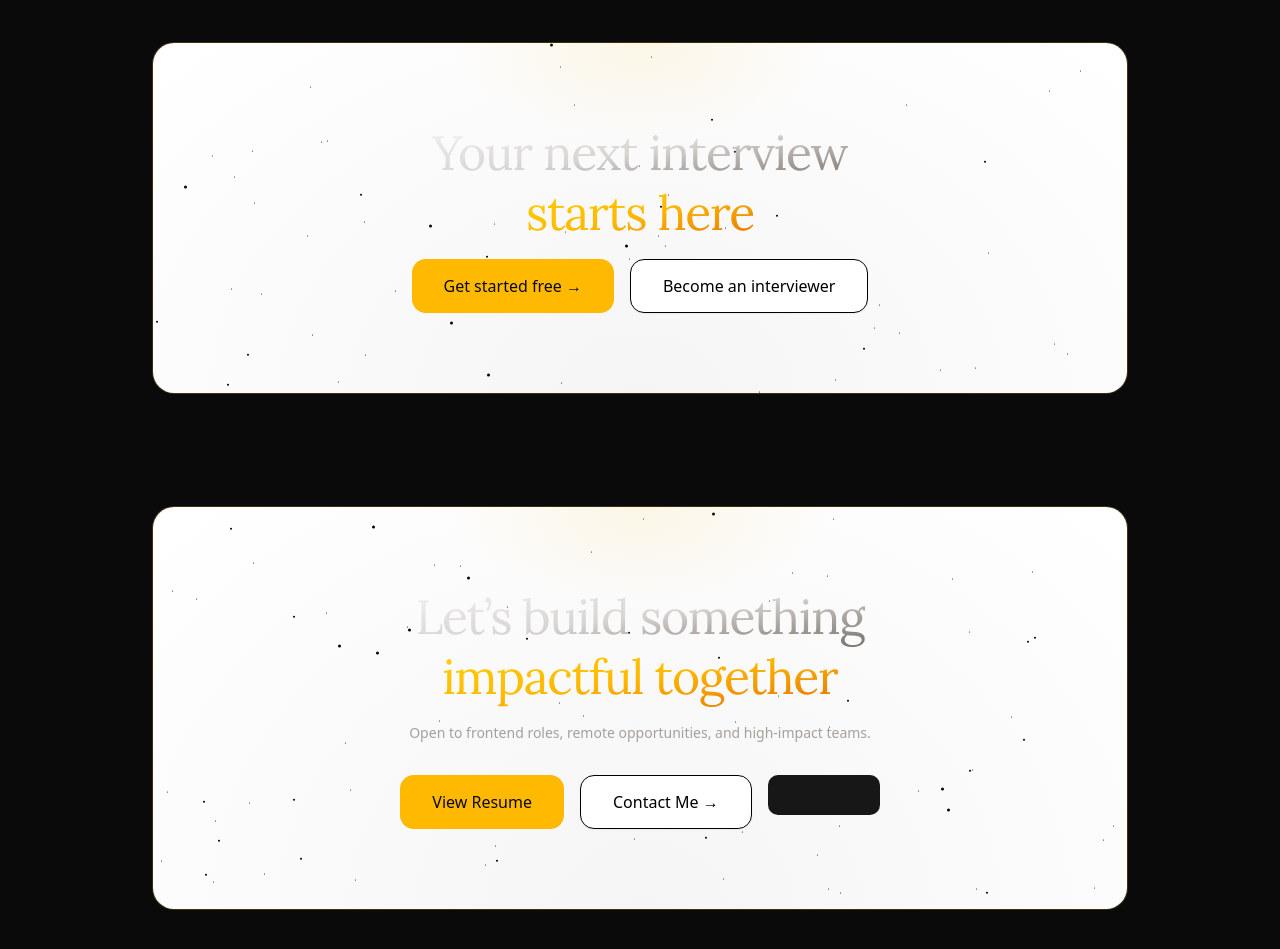
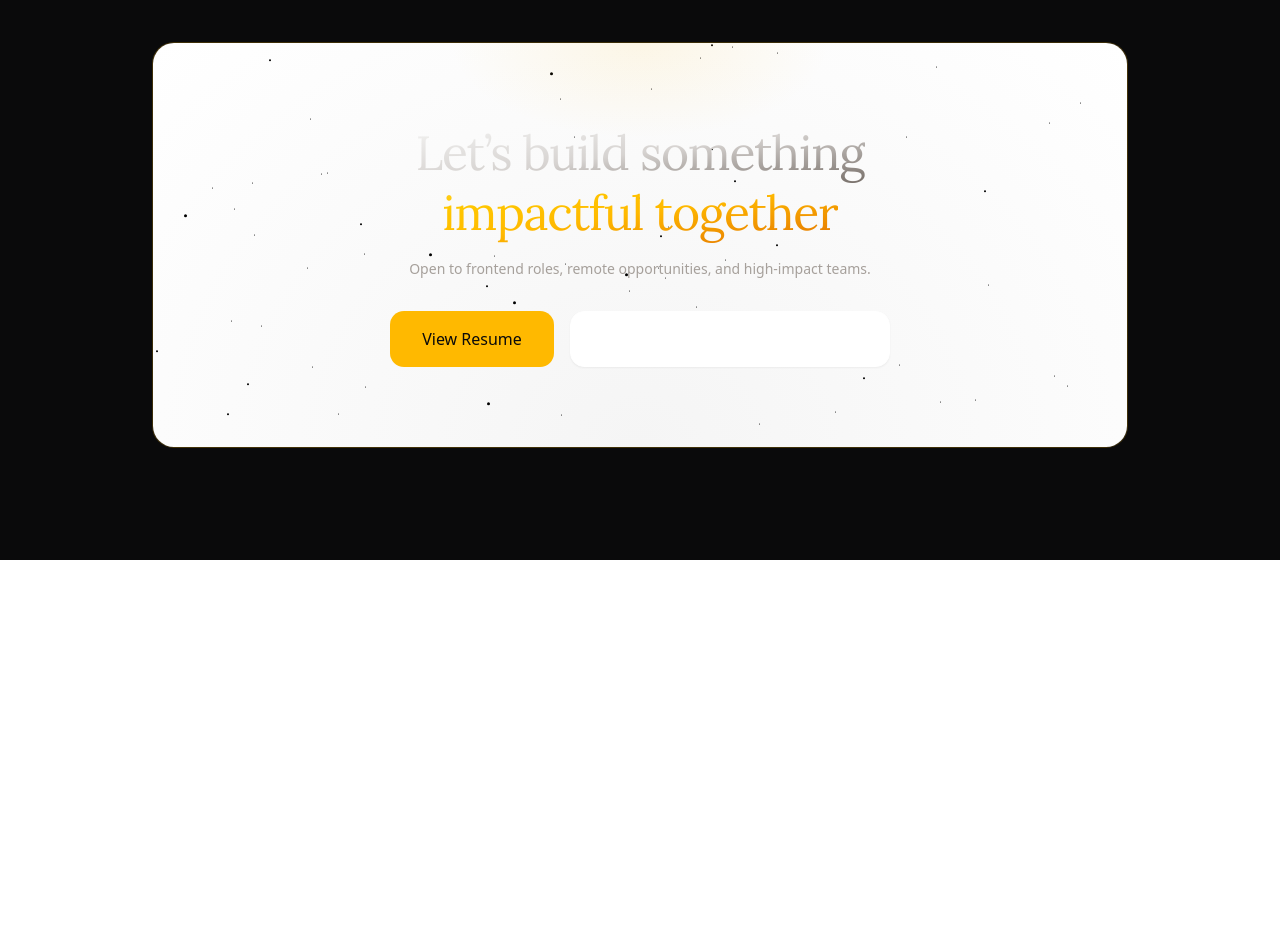
Before and after one commit to 77Monisha/MyPortfolio, a Next.js app: page / in a window 1280 px wide. Shown: the part 3780-4729 px from the top of the page. After the commit the page ends 4340 px from the top, so only its background shows below. Built offline with nearby package versions, Linux system fonts and the light colour scheme.

Commit message:
portfolio contact changes

```diff
--- a/app/page.jsx
+++ b/app/page.jsx
@@ -20,38 +20,8 @@ import {
 import { Bot, Wallet } from "lucide-react";
 import { Button } from "@/components/ui/button";
 import { Badge } from "@/components/ui/badge";
-import Image from "next/image";
 import Link from "next/link";
-import { HexagonBackground } from "@/components/animate-ui/components/backgrounds/hexagon";
 import { ShareButton } from "@/components/animate-ui/components/community/share-button";
-
-// function MockUI({ rows = 3 }) {
-//   const widths = ["w-4/5", "w-3/5", "w-2/5", "w-4/5", "w-1/2"];
-//   const colors = [
-//     "bg-white/5",
-//     "bg-white/5",
-//     "bg-amber-400/15",
-//     "bg-white/5",
-//     "bg-white/5",
-//   ];
-//   return (
-//     <div className="mt-5 rounded-xl bg-[#141417] border border-white/10 overflow-hidden">
-//       <div className="h-9 bg-white/5 border-b border-white/10 flex items-center px-3.5 gap-1.5">
-//         <span className="w-2 h-2 rounded-full bg-[#ff5f57]" />
-//         <span className="w-2 h-2 rounded-full bg-[#ffbd2e]" />
-//         <span className="w-2 h-2 rounded-full bg-[#28c840]" />
-//       </div>
-//       <div className="p-4 flex flex-col gap-2">
-//         {Array.from({ length: rows }).map((_, i) => (
-//           <div
-//             key={i}
-//             className={`h-2 rounded-full ${widths[i]} ${colors[i]}`}
-//           />
-//         ))}
-//       </div>
-//     </div>
-//   );
-// }
 
 function BentoCard({
   icon,
@@ -295,50 +265,30 @@ performance-optimized media rendering, ensuring scalable UI architecture and smo
       <section className="relative z-10 pb-28 max-w-5xl mx-auto px-6">
         <div className="relative border border-amber-400/20 rounded-3xl px-16 py-20 bg-linear-to-br from-amber-400/5 to-transparent text-center overflow-hidden">
           <StarsBackgroundDemo />
-          <div className="absolute top-0 left-1/2 -translate-x-1/2 -translate-y-1/2 w-96 h-48 rounded-full bg-[radial-gradient(ellipse,rgba(251,191,36,0.1)_0%,transparent_70%)] pointer-events-none" />
-          <h2 className="font-serif relative z-10 text-4xl md:text-5xl leading-tight tracking-tight mb-4">
-            <GrayTitle>Your next interview</GrayTitle>
-            <br />
-            <GoldTitle>starts here</GoldTitle>
-          </h2>
-          <div className="relative z-10 flex flex-wrap justify-center gap-4">
-            <Button variant="gold" size="hero">
-              Get started free →
-            </Button>
-            <Button variant="outline" size="hero">
-              Become an interviewer
-            </Button>
-          </div>
-        </div>
-      </section>
-
-      <section className="relative z-10 pb-28 max-w-5xl mx-auto px-6">
-        <div className="relative border border-amber-400/20 rounded-3xl px-16 py-20 bg-linear-to-br from-amber-400/5 to-transparent text-center overflow-hidden">
-          <StarsBackgroundDemo />
 
           <div className="absolute top-0 left-1/2 -translate-x-1/2 -translate-y-1/2 w-96 h-48 rounded-full bg-[radial-gradient(ellipse,rgba(251,191,36,0.1)_0%,transparent_70%)] pointer-events-none" />
 
-          {/* HEADING */}
           <h2 className="font-serif relative z-10 text-4xl md:text-5xl leading-tight tracking-tight mb-4">
             <GrayTitle>Let’s build something</GrayTitle>
             <br />
             <GoldTitle>impactful together</GoldTitle>
           </h2>
 
-          {/* SUBTEXT */}
           <p className="text-stone-400 text-sm mb-8 relative z-10">
             Open to frontend roles, remote opportunities, and high-impact teams.
           </p>
 
-          {/* CTA */}
           <div className="relative z-10 flex flex-wrap justify-center gap-4">
             <Button variant="gold" size="hero">
               View Resume
             </Button>
-            <Button variant="outline" size="hero">
-              Contact Me →
-            </Button>
-            <ShareButton />
+            <ShareButton
+              size="lg"
+              icon="suffix"
+              className="text-white inline-flex items-center justify-center gap-2 whitespace-nowrap font-medium transition-all disabled:pointer-events-none disabled:opacity-50 border bg-background shadow-xs hover:bg-accent hover:text-accent-foreground dark:bg-input/30 dark:border-input dark:hover:bg-input/50 px-8 py-5.5 text-base rounded-xl"
+            >
+              Contact Me
+            </ShareButton>
           </div>
         </div>
       </section>
--- a/components/animate-ui/components/community/share-button.jsx
+++ b/components/animate-ui/components/community/share-button.jsx
@@ -1,28 +1,28 @@
-'use client';;
-import * as React from 'react';
-import { Share2, Github, X, Facebook } from 'lucide-react';
-import { cva } from 'class-variance-authority';
-import { motion, AnimatePresence } from 'motion/react';
+"use client";
+import * as React from "react";
+import { Share2, Github, Phone, Mail, Linkedin } from "lucide-react";
+import { cva } from "class-variance-authority";
+import { motion, AnimatePresence } from "motion/react";
 
-import { cn } from '@/lib/utils';
+import { cn } from "@/lib/utils";
 
 const buttonVariants = cva(
   "relative overflow-hidden cursor-pointer inline-flex items-center justify-center gap-2 whitespace-nowrap rounded-lg text-sm font-medium transition-all disabled:pointer-events-none disabled:opacity-50 [&_svg]:pointer-events-none [&_svg:not([class*='size-'])]:size-4 shrink-0 [&_svg]:shrink-0 outline-none focus-visible:border-ring focus-visible:ring-ring/50 focus-visible:ring-[3px] aria-invalid:ring-destructive/20 dark:aria-invalid:ring-destructive/40 aria-invalid:border-destructive",
   {
     variants: {
       size: {
-        default: 'min-w-28 h-10 px-4 py-2',
-        sm: 'min-w-24 h-9 rounded-md gap-1.5 px-3',
-        md: 'min-w-28 h-10 px-4 py-2',
-        lg: 'min-w-32 h-11 px-8',
+        default: "min-w-28 h-10 px-4 py-2",
+        sm: "min-w-24 h-9 rounded-md gap-1.5 px-3",
+        md: "min-w-28 h-10 px-4 py-2",
+        lg: "min-w-80 h-14 px-8",
       },
       icon: {
-        suffix: 'pl-4',
-        prefix: 'pr-4',
+        suffix: "pl-4",
+        prefix: "pr-4",
       },
     },
     defaultVariants: {
-      size: 'default',
+      size: "default",
     },
   }
 );
@@ -46,12 +46,13 @@ function ShareButton({
   return (
     <motion.button
       className={cn(
-        'bg-primary text-primary-foreground hover:bg-primary/90',
+        "bg-primary text-primary-foreground hover:bg-primary/90",
         buttonVariants({ size, className, icon })
       )}
       onMouseEnter={() => setHovered(true)}
       onMouseLeave={() => setHovered(false)}
-      {...props}>
+      {...props}
+    >
       <AnimatePresence initial={false} mode="wait">
         {!hovered ? (
           <motion.div
@@ -60,12 +61,13 @@ function ShareButton({
             animate={{ opacity: 1, y: 0 }}
             exit={{ opacity: 0, y: -24 }}
             transition={{ duration: 0.3 }}
-            className=" absolute left-0 right-0 top-0 bottom-0 flex items-center justify-center gap-2">
-            {icon === 'prefix' && (
+            className=" absolute left-0 right-0 top-0 bottom-0 flex items-center justify-center gap-2"
+          >
+            {icon === "prefix" && (
               <Share2 className="size-4" size={iconSizeMap[size]} />
             )}
             {children}
-            {icon === 'suffix' && (
+            {icon === "suffix" && (
               <Share2 className="size-4" size={iconSizeMap[size]} />
             )}
           </motion.div>
@@ -76,7 +78,8 @@ function ShareButton({
             animate={{ opacity: 1, y: 0 }}
             exit={{ opacity: 0, y: 24 }}
             transition={{ duration: 0.3 }}
-            className=" absolute left-0 right-0 top-0 bottom-0 flex items-center justify-center gap-2">
+            className=" absolute left-0 right-0 top-0 bottom-0 flex items-center justify-center gap-2"
+          >
             <ShareIconGroup size={size} onIconClick={onIconClick} />
           </motion.div>
         )}
@@ -85,71 +88,78 @@ function ShareButton({
   );
 }
 
-const shareIconGroupVariants = cva('flex items-center justify-center gap-3', {
+const shareIconGroupVariants = cva("flex items-center justify-center gap-8", {
   variants: {
     size: {
-      default: 'text-[16px]',
-      sm: 'text-[16px]',
-      md: 'text-[20px]',
-      lg: 'text-[28px]',
+      default: "text-[16px]",
+      sm: "text-[16px]",
+      md: "text-[20px]",
+      lg: "text-[28px]",
     },
   },
   defaultVariants: {
-    size: 'default',
+    size: "default",
   },
 });
 
-function ShareIconGroup({
-  size = 'default',
-  className,
-  onIconClick
-}) {
+function ShareIconGroup({ size = "default", className, onIconClick }) {
   const iconSize = iconSizeMap[size];
 
-  const handleIconClick = React.useCallback((
-    platform,
-    event,
-  ) => {
-    onIconClick?.(platform, event);
-  }, [onIconClick]);
+  const handleClick = (type) => {
+    if (type === "gmail") {
+      window.location.href = "mailto:monishachaurasia77@gmail.com";
+    }
+    if (type === "phone") {
+      window.location.href = "tel:+919793814986";
+    }
+    if (type === "linkedIn") {
+      window.open(
+        "https://www.linkedin.com/in/monisha-chaurasia-732794211/",
+        "_blank"
+      );
+    }
+    if (type === "github") {
+      window.open("https://github.com/77Monisha", "_blank");
+    }
+  };
 
   return (
-    <motion.div className={cn(shareIconGroupVariants({ size }), 'group', className)}>
+    <motion.div
+      className={cn(shareIconGroupVariants({ size }), "group", className)}
+    >
+      {/* GMAIL */}
       <motion.div
-        initial={{ opacity: 0, y: 24 }}
-        animate={{ opacity: 1, y: 0 }}
-        transition={{ delay: 0, duration: 0.5, type: 'spring', bounce: 0.4 }}
-        whileHover={{
-          y: -8,
-          transition: { duration: 0.2, ease: 'easeOut' },
-        }}
-        className="group-hover:opacity-100 cursor-pointer py-3 rounded-lg box-border"
-        onClick={(event) => handleIconClick('github', event)}>
+        whileHover={{ y: -6 }}
+        className="cursor-pointer py-3"
+        onClick={() => handleClick("gmail")}
+      >
+        <Mail size={iconSize} />
+      </motion.div>
+
+      {/* PHONE */}
+      <motion.div
+        whileHover={{ y: -6 }}
+        className="cursor-pointer py-3"
+        onClick={() => handleClick("phone")}
+      >
+        <Phone size={iconSize} />
+      </motion.div>
+
+      <motion.div
+        whileHover={{ y: -6 }}
+        className="cursor-pointer py-3"
+        onClick={() => handleClick("linkedIn")}
+      >
+        <Linkedin size={iconSize} />
+      </motion.div>
+
+      {/* GITHUB */}
+      <motion.div
+        whileHover={{ y: -6 }}
+        className="cursor-pointer py-3"
+        onClick={() => handleClick("github")}
+      >
         <Github size={iconSize} />
-      </motion.div>
-      <motion.div
-        initial={{ opacity: 0, y: 24 }}
-        animate={{ opacity: 1, y: 0 }}
-        transition={{ delay: 0.1, duration: 0.5, type: 'spring', bounce: 0.4 }}
-        whileHover={{
-          y: -8,
-          transition: { duration: 0.2, ease: 'easeOut' },
-        }}
-        className="group-hover:opacity-100 cursor-pointer py-3 rounded-lg box-border"
-        onClick={(event) => handleIconClick('x', event)}>
-        <X size={iconSize} />
-      </motion.div>
-      <motion.div
-        initial={{ opacity: 0, y: 24 }}
-        animate={{ opacity: 1, y: 0 }}
-        transition={{ delay: 0.2, duration: 0.5, type: 'spring', bounce: 0.4 }}
-        whileHover={{
-          y: -8,
-          transition: { duration: 0.2, ease: 'easeOut' },
-        }}
-        className="group-hover:opacity-100 cursor-pointer py-3 rounded-lg box-border"
-        onClick={(event) => handleIconClick('facebook', event)}>
-        <Facebook size={iconSize} />
       </motion.div>
     </motion.div>
   );
```
